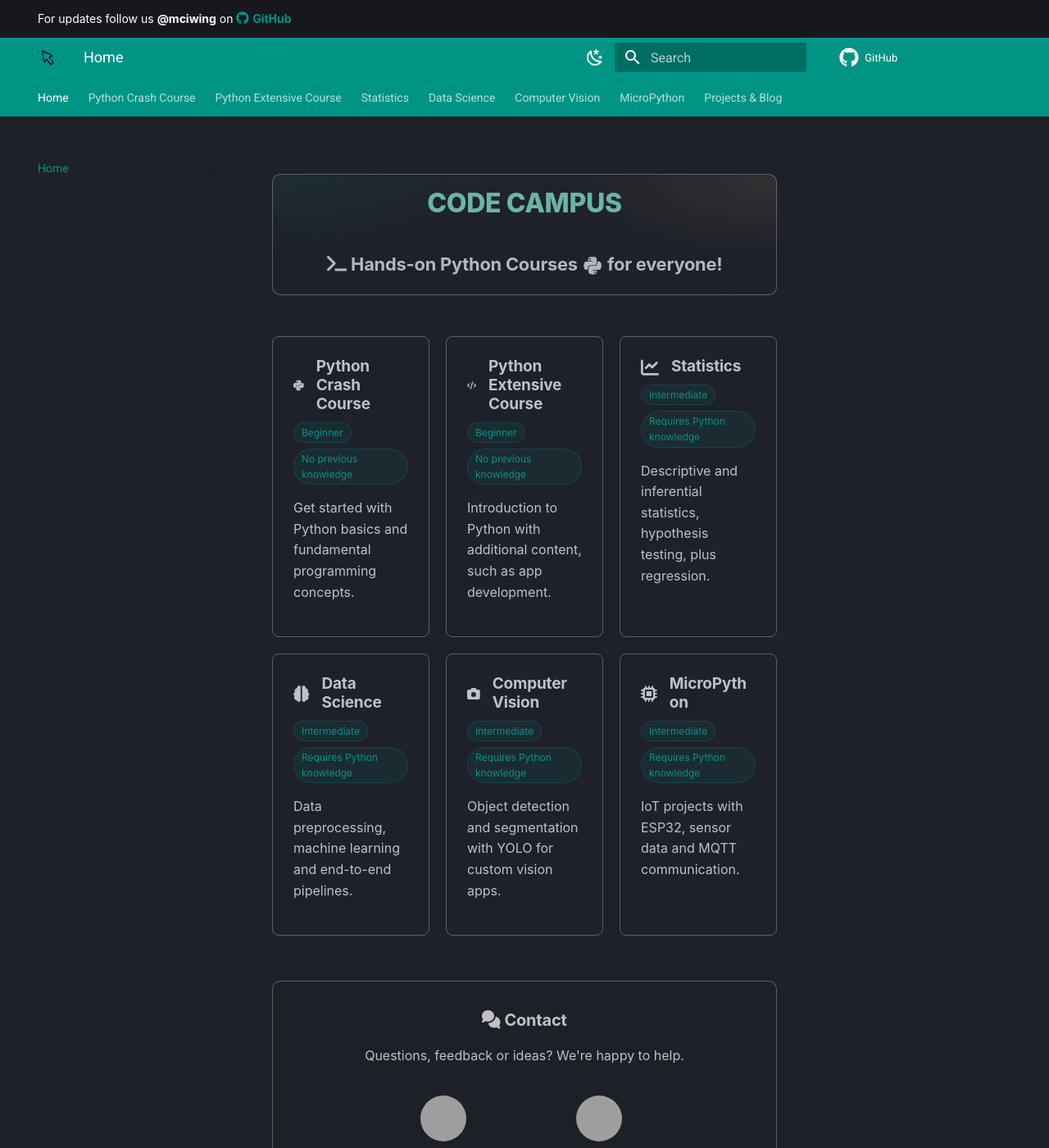
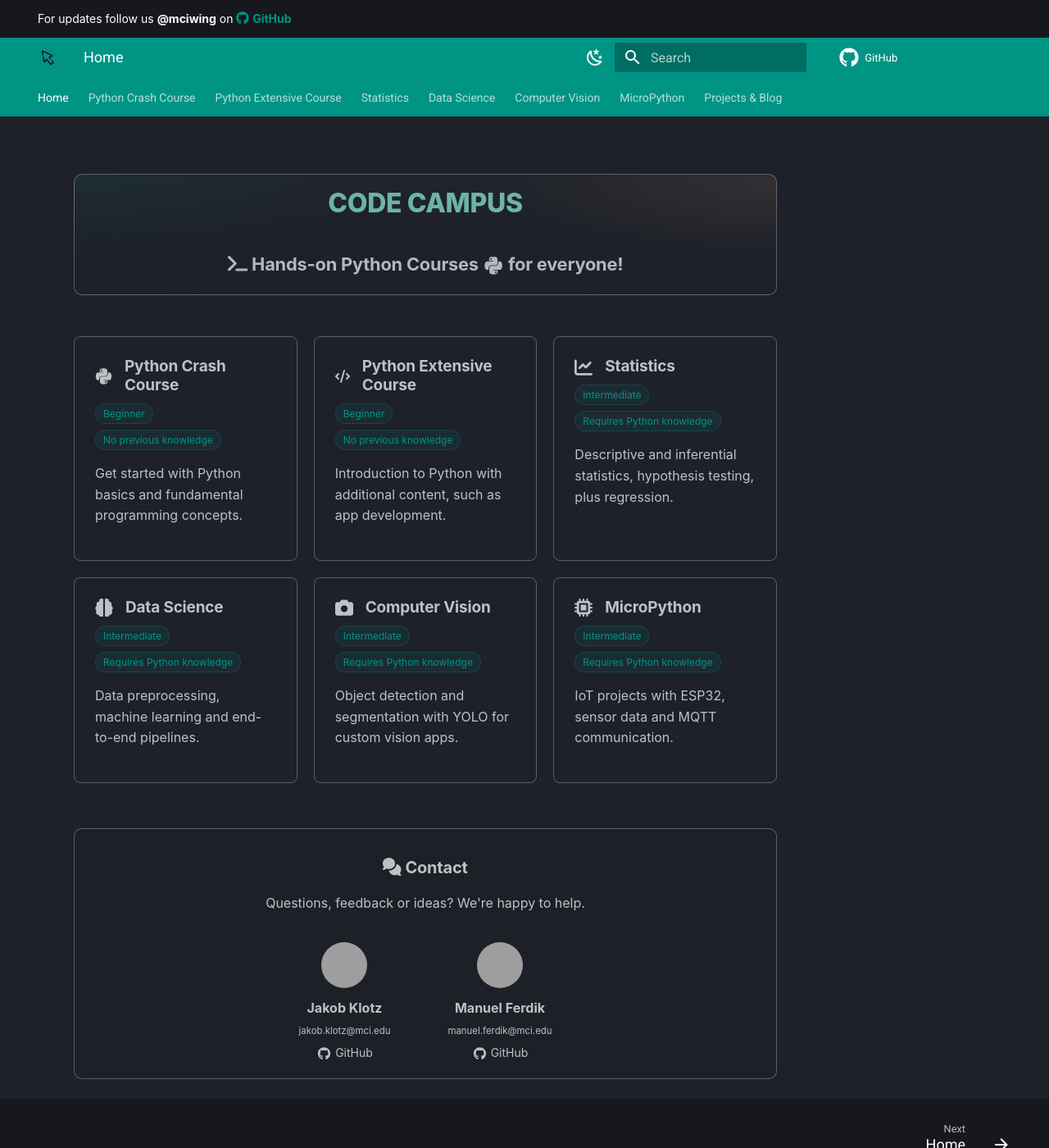
Before and after one commit to mciwing/mciwing.github.io, an MkDocs documentation site: the page built from docs/index.md, in a window 1280 px wide and 1400 px high. Shown: the whole window at 82% size. Built offline with MkDocs 1.6.1 and Material for MkDocs 9.7.7, drawn with Linux system fonts in a browser that asks for light colours; comment, search, counter and statistics services are not loaded; grey boxes are pictures that could not be loaded.

Commit message:
fix: left sidebar

```diff
--- a/overrides/home.html
+++ b/overrides/home.html
@@ -151,6 +151,16 @@
 </div>
 
 <style>
+/* Hide the left sidebar on the home page for desktop, but keep for mobile drawer */
+@media screen and (min-width: 60em) {
+  .md-sidebar--primary {
+    display: none;
+  }
+  .md-content {
+    margin-left: 0;
+  }
+}
+
 /* Layout */
 .page-max-width {
   max-width: 1200px;
```
